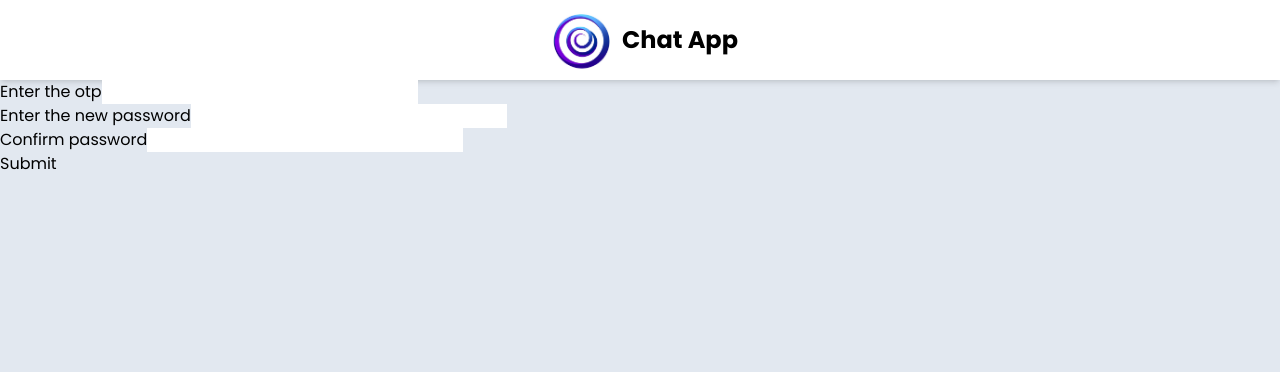
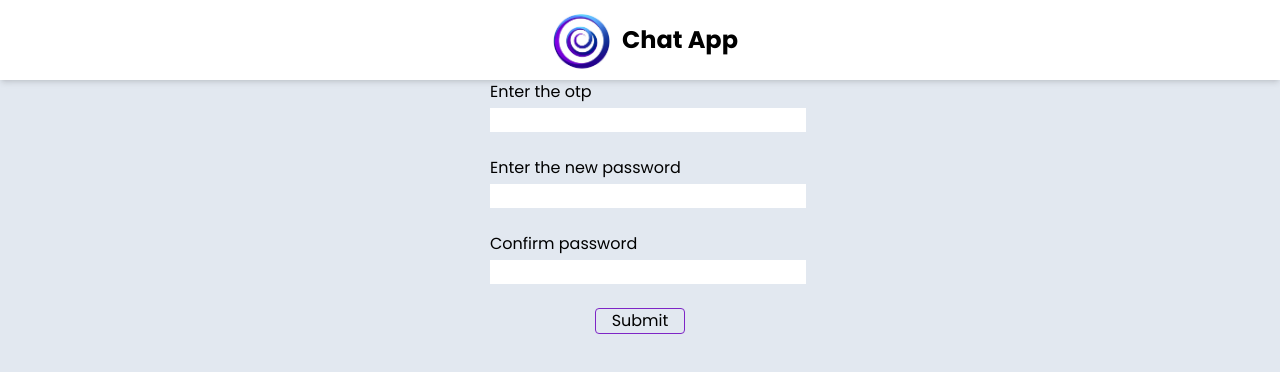
Before and after one commit to Nishu-workspace/ChatApp, a React (Vite) app in the folder client/: page /reset-password in a window 1280 px wide. Shown: the top 372 px of the page. Built offline with nearby package versions, Linux system fonts and the light colour scheme.

Commit message:
some changes

```diff
--- a/client/src/components/MessagePage.jsx
+++ b/client/src/components/MessagePage.jsx
@@ -286,11 +286,13 @@ const MessagePage = () => {
                   type="file"
                   id='uploadImage'
                   className='hidden'
+                  accept='image/*'
                   onChange={handleUploadImage}
                 />
                 <input
                   type="file"
                   id='uploadVideo'
+                  accept='video/*'
                   className='hidden'
                   onChange={handleUploadVideo}
                 />
--- a/client/src/helpers/uploadFile.jsx
+++ b/client/src/helpers/uploadFile.jsx
@@ -1,5 +1,5 @@
 const  url = `https://api.cloudinary.com/v1_1/${import.meta.env.VITE_APP_CLOUDINARY_CLOUD_NAME}/auto/upload`
-console.log("cloudapi",import.meta.env.VITE_APP_CLOUDINARY_CLOUD_NAME)
+// console.log("cloudapi",import.meta.env.VITE_APP_CLOUDINARY_CLOUD_NAME)
 const uploadFile= async(file)=>{
     const formData = new FormData()
     formData.append('file',file)
--- a/client/src/pages/ForgotPassword.jsx
+++ b/client/src/pages/ForgotPassword.jsx
@@ -11,6 +11,7 @@ const ForgotPassword = () => {
   const [data,setData] = useState({
     email:location?.state?.email || "",
     password: "",
+    confirmPassword: "",
     otp:""
   })
   console.log("location", location?.state)
@@ -25,8 +26,24 @@ const ForgotPassword = () => {
  })
   }
   const handleSubmit = async(e)=>{
+    e.preventDefault()
+    if (data.password.length < 8 || data.password.length > 10 ) {
+      toast.error("Password must be at least 8 and Atmost 10 Character Long");
+      return;
+    }
+    const regex = /^(?=.*[0-9])(?=.*[!@#$%^&*])/;
+    if (!regex.test(data.password)) {
+      toast.error("Password must contain at least one number and one special character");
+      return;
+    }
+    if(data.password != data.confirmPassword){
+      toast.error("Password does not match")
+      return;
+    }
 
-    e.preventDefault()
+
+
+
 
  const URL = `${import.meta.env.VITE_BACKEND_URL}/api/reset-password`
 
@@ -46,8 +63,8 @@ const ForgotPassword = () => {
 
   }
   return (
-    <form onSubmit={handleSubmit}>
-      <div>
+    <form onSubmit={handleSubmit} className='flex flex-col items-center justify-center gap-2 '>
+      <div className='flex flex-col items-start gap-1 mb-4 w-[300px]'>
         <label htmlFor="otp">Enter the otp</label>
         <input
         type="text"
@@ -57,16 +74,16 @@ const ForgotPassword = () => {
         onChange={handleOnChange}
         />
       </div>
-      <div>
+      <div className='flex flex-col items-start gap-1 mb-4 w-[300px]'>
         <label htmlFor="reset-password">Enter the new password</label>
         <input type="password" id='reset-password' name='password' value={data.password}
          onChange={handleOnChange}/>
       </div>
-      <div>
-        <label htmlFor="confirm-password">Confirm password</label>
-        <input type="password" id='confrim password.' />
+      <div className='flex flex-col items-start gap-1 mb-4 w-[300px]'>
+        <label htmlFor="confirmPassword">Confirm password</label>
+        <input type="password" name='confirmPassword' id='confrimPassword.' value={data.confirmPassword} onChange={handleOnChange}/>
       </div>
-      <button>
+      <button className='border rounded border-purple1 px-4 bg-purpel2 hover:bg-purple1 hover:text-white  '>
         Submit
       </button>
     </form>
--- a/client/src/pages/Register.jsx
+++ b/client/src/pages/Register.jsx
@@ -176,7 +176,7 @@ const Register = () => {
             <input type="file"
               id='profile_pic'
               name='profile_pic'
-
+              accept='image/*'
               className='bg-slate-100 px-2 py-2 focus:outline-primary hidden'
               onChange={handelUploadPhoto}
 
```
Also changed, not shown: 1 other file (tests, documents, lock files or other folders).
